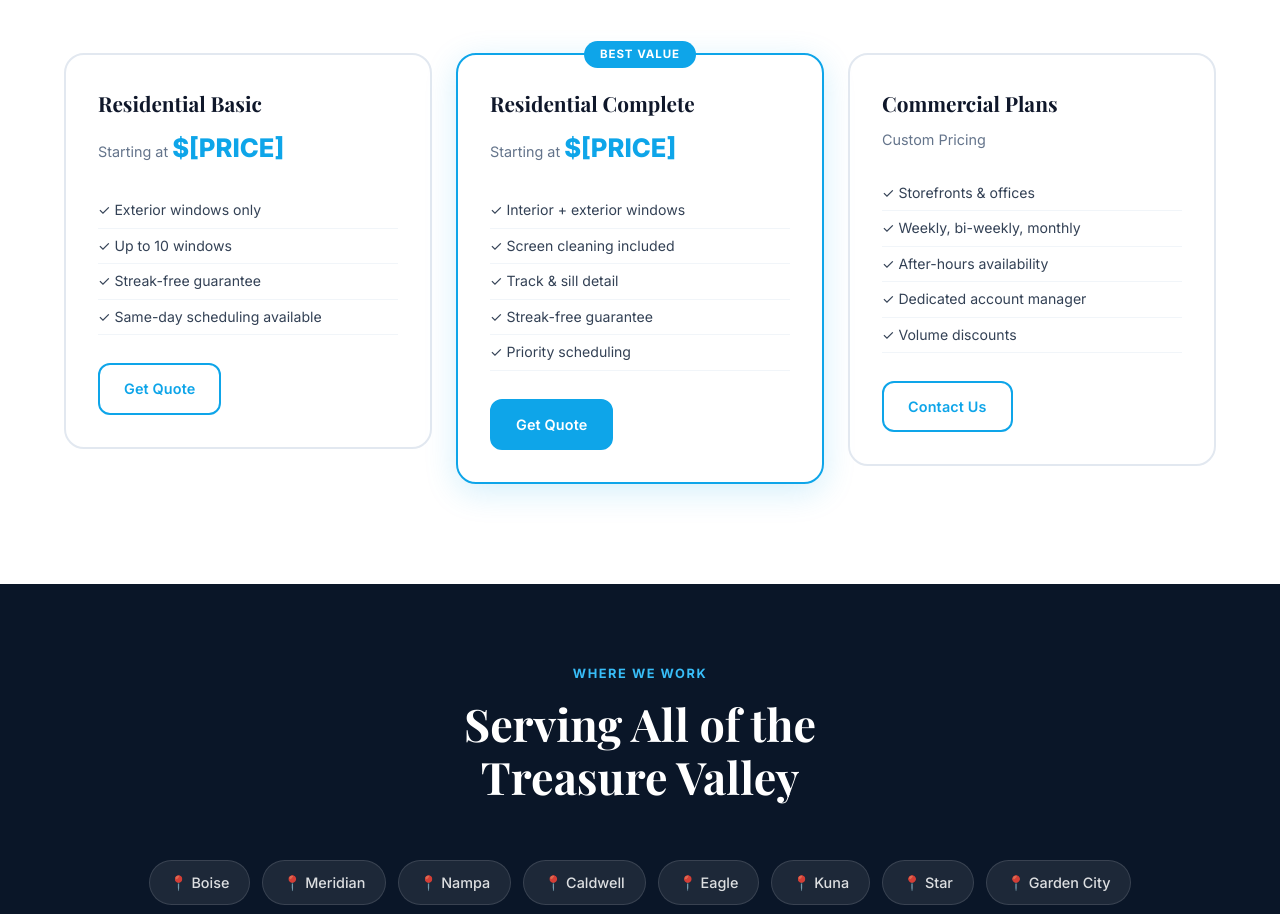
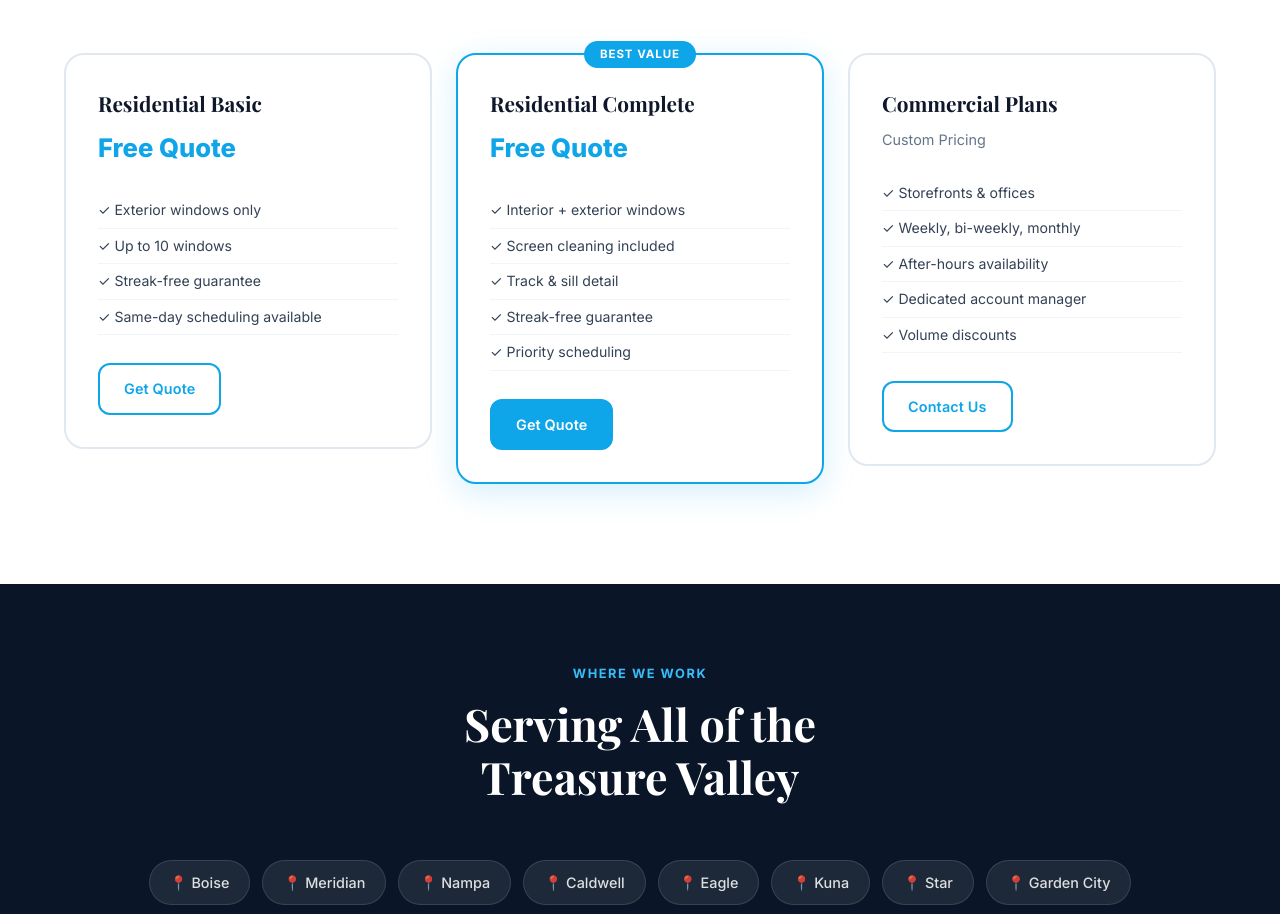
Before and after one commit to r3ddm157-max/clean-windows-tv, a plain HTML site: page index.html in a window 1280 px wide. Shown: the part 4830-5744 px from the top of the page. Drawn offline with nearby package versions, Linux system fonts and the light colour scheme; a web font is replaced by a local one.

Commit message:
Pricing cards: Free Quote instead of placeholder prices

```diff
--- a/index.html
+++ b/index.html
@@ -315,7 +315,7 @@
         <div class="pricing-card">
           <div class="pricing-card__header">
             <h3>Residential Basic</h3>
-            <div class="pricing-card__price">Starting at <strong>$[PRICE]</strong></div>
+            <div class="pricing-card__price"><strong>Free Quote</strong></div>
           </div>
           <ul class="pricing-list">
             <li>✓ Exterior windows only</li>
@@ -329,7 +329,7 @@
           <div class="pricing-card__tag">Best Value</div>
           <div class="pricing-card__header">
             <h3>Residential Complete</h3>
-            <div class="pricing-card__price">Starting at <strong>$[PRICE]</strong></div>
+            <div class="pricing-card__price"><strong>Free Quote</strong></div>
           </div>
           <ul class="pricing-list">
             <li>✓ Interior + exterior windows</li>
```
